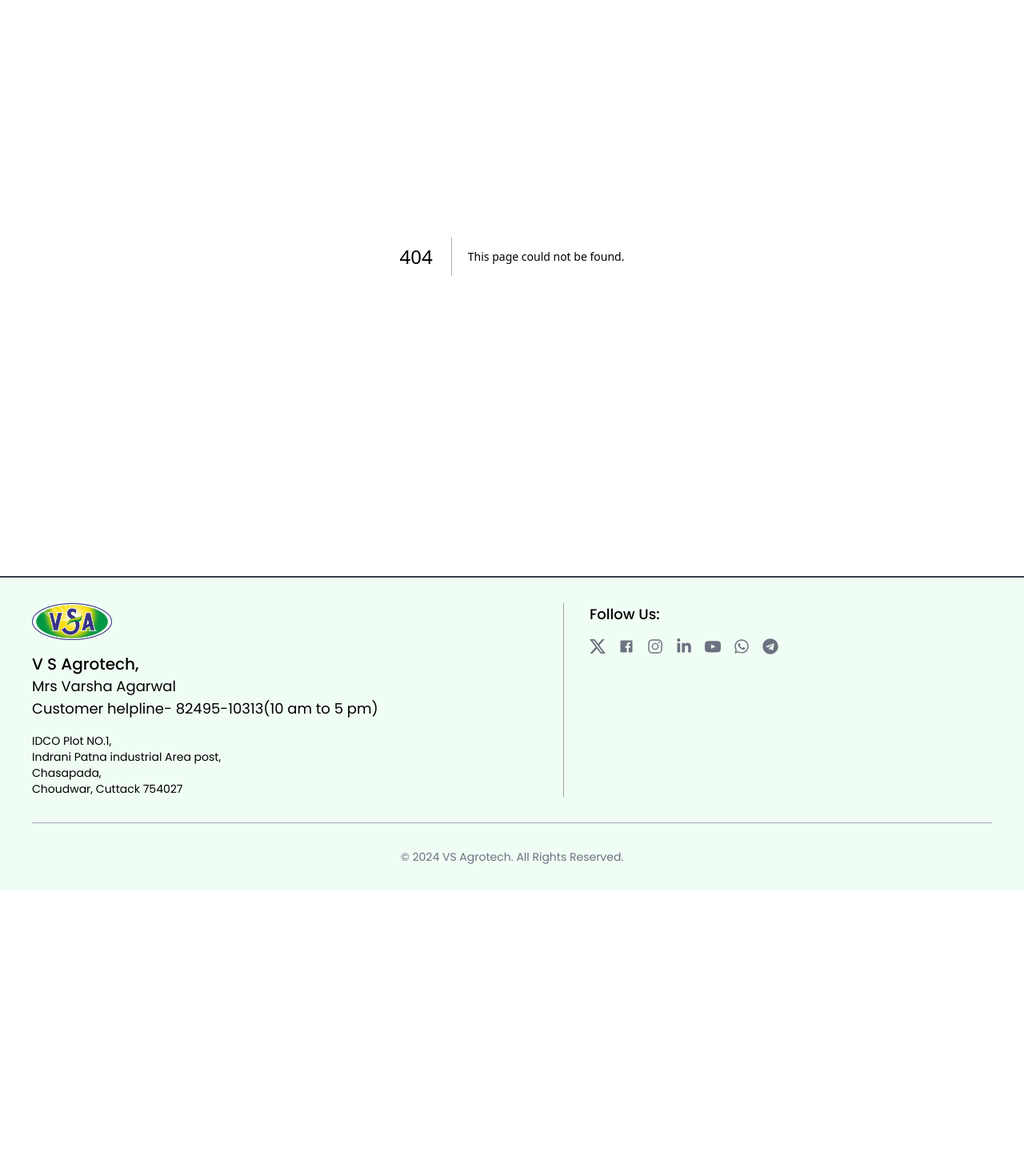
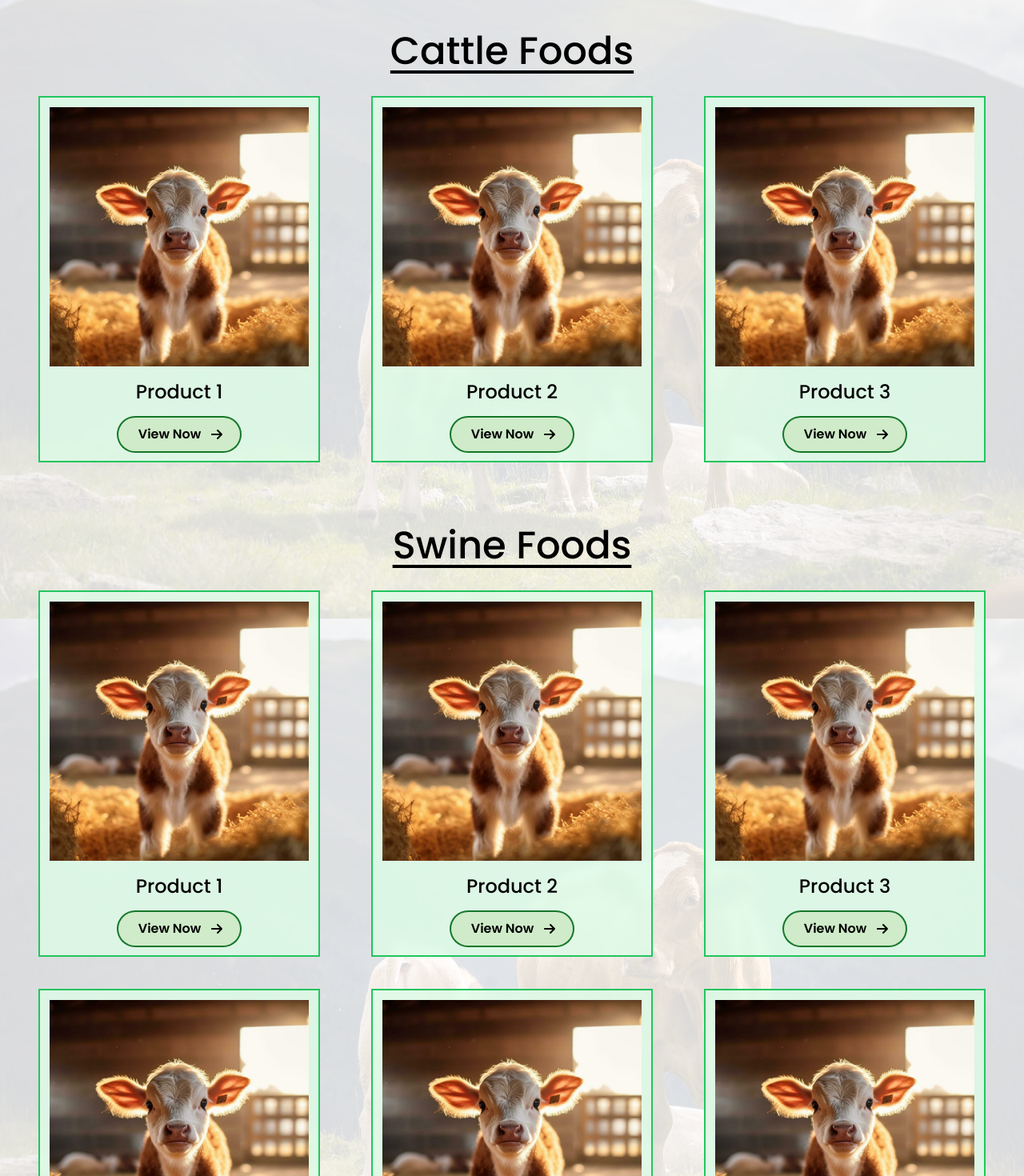
Before and after one commit to kumarpritam1468/vs-agro-tech, a Next.js app: page /products in a window 1280 px wide. Before the commit this address had no page. Shown: the part 80-1550 px from the top of the page at 80% size. Before the commit the page ends 1193 px from the top, so only its background shows below. Built offline with nearby package versions, Linux system fonts and the light colour scheme.

Commit message:
add allProducts page

```diff
--- /dev/null
+++ b/app/components/ProductCard.jsx
@@ -0,0 +1,25 @@
+import Image from 'next/image'
+import React from 'react'
+import { FaArrowRight } from 'react-icons/fa6'
+
+const ProductCard = ({ name }) => {
+    return (
+        <div className=" flex-1 flex flex-col items-center justify-center gap-4 backdrop-blur-sm p-3 h-fit  border-2 border-green-500 bg-green-100/80 text-black">
+
+            <Image src='/calf.jpg' alt={name} width={200} height={200} className="w-full" />
+
+            <h2 className=" font-medium text-2xl">{name}</h2>
+
+            {/* <p>Lorem ipsum dolor sit amet consectetur adipisicing elit. Necessitatibus fugit error dolorum quam repellat quis cupiditate, minima culpa esse natus?</p> */}
+
+            <button className="btn max-md:scale-90">
+                <FaArrowRight className="arr-2" />
+                <span className="text">View Now</span>
+                <span className="circle"></span>
+                <FaArrowRight className="arr-1" />
+            </button>
+        </div>
+    )
+}
+
+export default ProductCard
--- a/app/globals.css
+++ b/app/globals.css
@@ -14,13 +14,13 @@ main {
 
 .bg {
   background: url('/bg.jpeg') rgba(0, 0, 0, 0.4) right/cover;
-  /* background-attachment: fixed; */
+  background-attachment: fixed;
   background-blend-mode: darken;
 }
 
 .bg2 {
   background: url('/bg2.jpg') rgba(255, 255, 255, 0.85) center/cover;
-  /* background-attachment: fixed; */
+  background-attachment: fixed;
   background-blend-mode: lighten;
 }
 
@@ -61,10 +61,11 @@ main {
   transition: all 0.6s cubic-bezier(0.23, 1, 0.32, 1);
 }
 
-.btn svg {
+.btn .arr-1,
+.btn .arr-2 {
   position: absolute;
   width: 24px;
-  fill: black;
+  color: black;
   z-index: 9;
   transition: all 0.8s cubic-bezier(0.23, 1, 0.32, 1);
 }
@@ -117,10 +118,6 @@ main {
   transform: translateX(12px);
 }
 
-.btn:hover svg {
-  fill: #212121;
-}
-
 .btn:active {
   scale: 0.95;
   box-shadow: 0 0 0 4px #15762a;
--- a/app/page.js
+++ b/app/page.js
@@ -1,5 +1,7 @@
 import Image from "next/image";
 import { topProducts } from "./data/data";
+import { FaArrowRight } from "react-icons/fa6";
+import ProductCard from "./components/ProductCard";
 
 export default function Home() {
   return (
@@ -13,33 +15,17 @@ export default function Home() {
 
           <div className=" flex gap-8 max-md:gap-4 font-medium mt-4">
             <button className="btn max-md:scale-90">
-              <svg viewBox="0 0 24 24" className="arr-2" xmlns="http://www.w3.org/2000/svg">
-                <path
-                  d="M16.1716 10.9999L10.8076 5.63589L12.2218 4.22168L20 11.9999L12.2218 19.778L10.8076 18.3638L16.1716 12.9999H4V10.9999H16.1716Z"
-                ></path>
-              </svg>
+              <FaArrowRight className="arr-2" />
               <span className="text">Products</span>
               <span className="circle"></span>
-              <svg viewBox="0 0 24 24" className="arr-1" xmlns="http://www.w3.org/2000/svg">
-                <path
-                  d="M16.1716 10.9999L10.8076 5.63589L12.2218 4.22168L20 11.9999L12.2218 19.778L10.8076 18.3638L16.1716 12.9999H4V10.9999H16.1716Z"
-                ></path>
-              </svg>
+              <FaArrowRight className="arr-1" />
             </button>
 
             <button className="btn max-md:scale-90">
-              <svg viewBox="0 0 24 24" className="arr-2" xmlns="http://www.w3.org/2000/svg">
-                <path
-                  d="M16.1716 10.9999L10.8076 5.63589L12.2218 4.22168L20 11.9999L12.2218 19.778L10.8076 18.3638L16.1716 12.9999H4V10.9999H16.1716Z"
-                ></path>
-              </svg>
+              <FaArrowRight className="arr-2" />
               <span className="text">Contact Us</span>
               <span className="circle"></span>
-              <svg viewBox="0 0 24 24" className="arr-1" xmlns="http://www.w3.org/2000/svg">
-                <path
-                  d="M16.1716 10.9999L10.8076 5.63589L12.2218 4.22168L20 11.9999L12.2218 19.778L10.8076 18.3638L16.1716 12.9999H4V10.9999H16.1716Z"
-                ></path>
-              </svg>
+              <FaArrowRight className="arr-1" />
             </button>
           </div>
         </div>
@@ -61,18 +47,10 @@ export default function Home() {
           <h1 className=" text-5xl font-medium">Cattle foods</h1>
           <p>Lorem ipsum dolor sit amet consectetur adipisicing elit. Eos fugit, sequi minus perspiciatis culpa consequatur voluptatibus aliquid fugiat molestias sunt quibusdam repellat nesciunt, distinctio error ex doloribus tempora, labore ad suscipit praesentium voluptas repudiandae! Expedita possimus saepe, facilis eos omnis iusto? Voluptate quam libero distinctio odit dicta dolor eaque ad.</p>
           <button className="btn max-md:scale-90">
-            <svg viewBox="0 0 24 24" className="arr-2" xmlns="http://www.w3.org/2000/svg">
-              <path
-                d="M16.1716 10.9999L10.8076 5.63589L12.2218 4.22168L20 11.9999L12.2218 19.778L10.8076 18.3638L16.1716 12.9999H4V10.9999H16.1716Z"
-              ></path>
-            </svg>
+            <FaArrowRight className="arr-2" />
             <span className="text">Explore</span>
             <span className="circle"></span>
-            <svg viewBox="0 0 24 24" className="arr-1" xmlns="http://www.w3.org/2000/svg">
-              <path
-                d="M16.1716 10.9999L10.8076 5.63589L12.2218 4.22168L20 11.9999L12.2218 19.778L10.8076 18.3638L16.1716 12.9999H4V10.9999H16.1716Z"
-              ></path>
-            </svg>
+            <FaArrowRight className="arr-1" />
           </button>
         </div>
       </section>
@@ -88,18 +66,10 @@ export default function Home() {
           <h1 className=" text-5xl font-medium">Swine foods</h1>
           <p>Lorem ipsum dolor sit amet consectetur adipisicing elit. Eos fugit, sequi minus perspiciatis culpa consequatur voluptatibus aliquid fugiat molestias sunt quibusdam repellat nesciunt, distinctio error ex doloribus tempora, labore ad suscipit praesentium voluptas repudiandae! Expedita possimus saepe, facilis eos omnis iusto? Voluptate quam libero distinctio odit dicta dolor eaque ad.</p>
           <button className="btn max-md:scale-90">
-            <svg viewBox="0 0 24 24" className="arr-2" xmlns="http://www.w3.org/2000/svg">
-              <path
-                d="M16.1716 10.9999L10.8076 5.63589L12.2218 4.22168L20 11.9999L12.2218 19.778L10.8076 18.3638L16.1716 12.9999H4V10.9999H16.1716Z"
-              ></path>
-            </svg>
+            <FaArrowRight className="arr-2" />
             <span className="text">Explore</span>
             <span className="circle"></span>
-            <svg viewBox="0 0 24 24" className="arr-1" xmlns="http://www.w3.org/2000/svg">
-              <path
-                d="M16.1716 10.9999L10.8076 5.63589L12.2218 4.22168L20 11.9999L12.2218 19.778L10.8076 18.3638L16.1716 12.9999H4V10.9999H16.1716Z"
-              ></path>
-            </svg>
+            <FaArrowRight className="arr-1" />
           </button>
         </div>
       </section>
@@ -109,29 +79,7 @@ export default function Home() {
 
         <div className=" w-full flex max-md:flex-col justify-between gap-16 flex-wrap">
           {topProducts.map((item, index) => (
-            <div className=" flex-1 flex flex-col items-center justify-center gap-4 backdrop-blur-sm p-3 h-fit  border-2 border-green-500 bg-green-100/80 text-black" key={index}>
-
-              <Image src='/calf.jpg' alt={item.name} width={200} height={200} className="w-full" />
-
-              <h2 className=" font-medium text-2xl">{item.name}</h2>
-
-              {/* <p>Lorem ipsum dolor sit amet consectetur adipisicing elit. Necessitatibus fugit error dolorum quam repellat quis cupiditate, minima culpa esse natus?</p> */}
-
-              <button className="btn max-md:scale-90">
-                <svg viewBox="0 0 24 24" className="arr-2" xmlns="http://www.w3.org/2000/svg">
-                  <path
-                    d="M16.1716 10.9999L10.8076 5.63589L12.2218 4.22168L20 11.9999L12.2218 19.778L10.8076 18.3638L16.1716 12.9999H4V10.9999H16.1716Z"
-                  ></path>
-                </svg>
-                <span className="text">View Now</span>
-                <span className="circle"></span>
-                <svg viewBox="0 0 24 24" className="arr-1" xmlns="http://www.w3.org/2000/svg">
-                  <path
-                    d="M16.1716 10.9999L10.8076 5.63589L12.2218 4.22168L20 11.9999L12.2218 19.778L10.8076 18.3638L16.1716 12.9999H4V10.9999H16.1716Z"
-                  ></path>
-                </svg>
-              </button>
-            </div>
+            <ProductCard key={index} name={item.name} />
           ))}
         </div>
       </section>
--- /dev/null
+++ b/app/products/page.js
@@ -0,0 +1,34 @@
+import React from 'react'
+import { topProducts } from '../data/data'
+import ProductCard from '../components/ProductCard'
+
+const page = () => {
+    return (
+        <section className='bg2 min-h-[100svh] h-fit pt-[10svh] px-12 pb-10'>
+            <div className=' w-full mt-10 '>
+                <h1 className=" text-5xl font-medium text-black underline underline-offset-8 text-center">Cattle Foods</h1>
+
+                <div className=' w-full mt-8 grid grid-cols-3 max-lg:grid-cols-2 max-md:grid-cols-1 gap-x-16 gap-y-10 '>
+                    {topProducts.map((item, index) => (
+                        <ProductCard key={index} name={item.name} />
+                    ))}
+                </div>
+            </div>
+
+            <div className=' w-full mt-20 '>
+                <h1 className=" text-5xl font-medium text-black underline underline-offset-8 text-center">Swine Foods</h1>
+
+                <div className=' w-full mt-8 grid grid-cols-3 max-lg:grid-cols-2 max-md:grid-cols-1 gap-x-16 gap-y-10 '>
+                    {topProducts.map((item, index) => (
+                        <ProductCard key={index} name={item.name} />
+                    ))}
+                    {topProducts.map((item, index) => (
+                        <ProductCard key={index} name={item.name} />
+                    ))}
+                </div>
+            </div>
+        </section>
+    )
+}
+
+export default page
```
